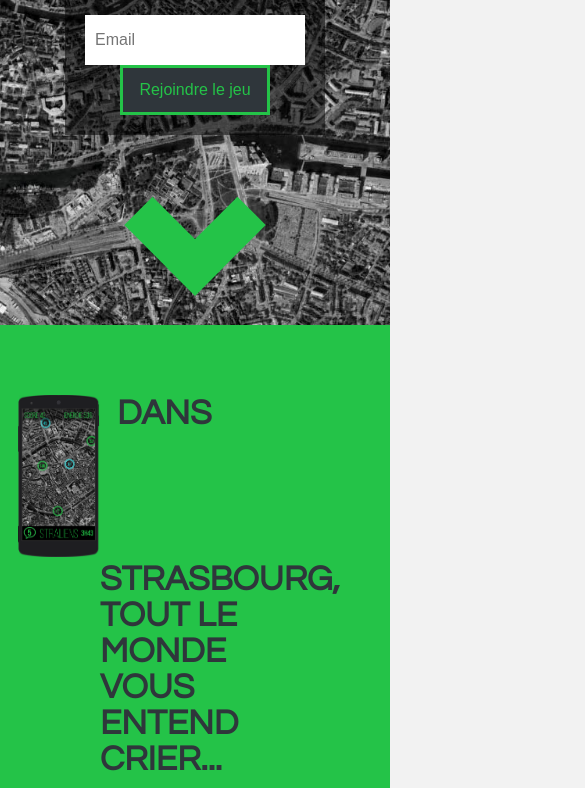
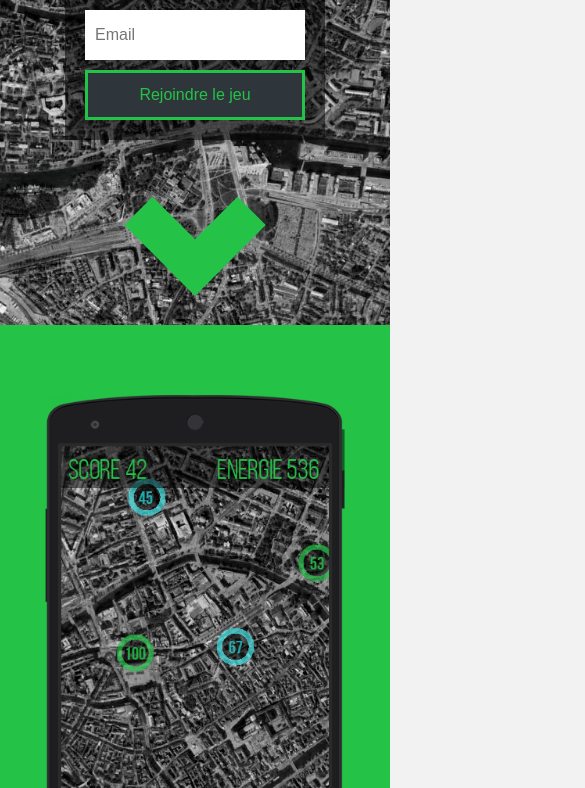
Before and after one commit to AlsaceDigitale/straliens-landing, a plain HTML site: page index.html in a window 390 px wide. Shown: the part 519-1307 px from the top of the page, 585 px wide, since content can reach past the window. Drawn offline with nearby package versions, Linux system fonts and the light colour scheme.

Commit message:
Responsive

```diff
--- a/_content.scss
+++ b/_content.scss
@@ -12,12 +12,18 @@
         margin-bottom: 50px;
         display: block;
         padding: 0 100px;
+        @include mq(0, desktop) {
+          padding: 0 50px;
+        }
       }
       p {
         padding: 0 100px;
         color: $white;
         font-size: 25px;
         text-align: justify;
+        @include mq(0, desktop) {
+          padding: 0 50px;
+        }
       }
     }
     .mockup {
@@ -25,6 +31,17 @@
       height: 100%;
       position: relative;
       float: left;
+      @include mq(desktop, wide) {
+        width: 40%;
+      }
+      @include mq(0, desktop) {
+        width: 100%;
+        img {
+          max-height: 70vh;
+          width: auto !important;
+          margin-bottom: 40px;
+        }
+      }
       img {
         position: relative;
         top: 50%;
--- a/_form.scss
+++ b/_form.scss
@@ -25,6 +25,10 @@
     }
     &[type=submit] {
       width: 150px;
+      @include mq(0, desktop) {
+        width: 220px;
+        margin-top: 10px;
+      }
       background: $black;
       color: $green;
       border: 3px $green solid;
--- a/_title.scss
+++ b/_title.scss
@@ -21,6 +21,18 @@
     -webkit-transform: translate(-50%, -50%);
     color: $green;
     white-space: nowrap;
+    @include mq(0, desktop) {
+      white-space: initial;
+    }
+    @include mq(desktop, wide) {
+      font-size: 70px;
+    }
+    @include mq(tablet, desktop) {
+      font-size: 50px;
+    }
+    @include mq(0, tablet) {
+      font-size: 40px;
+    }
   }
   h2 {
     position: absolute;
--- a/style.scss
+++ b/style.scss
@@ -1,6 +1,15 @@
 @import 'normalize';
 @import 'config';
+$mq-responsive: true;
+$mq-breakpoints: (
+    mobile:  320px,
+    tablet:  740px,
+    desktop: 980px,
+    wide:    1300px,
+);
+$mq-show-breakpoints: (mobile, tablet, desktop, wide);
 
+@import 'mq';
 h1, h2 {
   font-family: Futura, Futura-Medium, "Futura Medium", "Century Gothic", CenturyGothic, "Apple Gothic", AppleGothic, "URW Gothic L", "Avant Garde", sans-serif;
   color: $black;
```
Also changed, not shown: _form.css (deleted), _mq.css (deleted), style.css.
